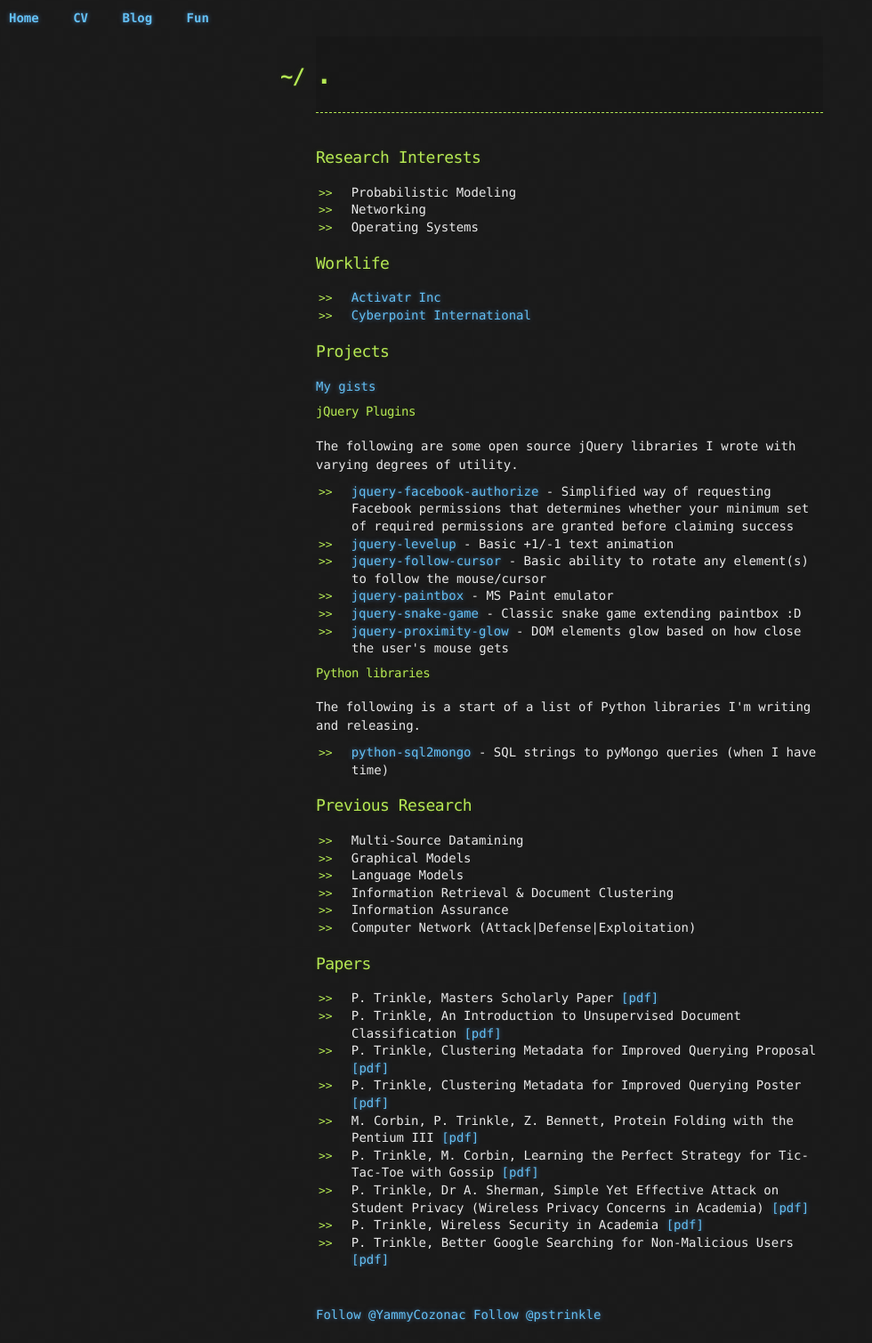
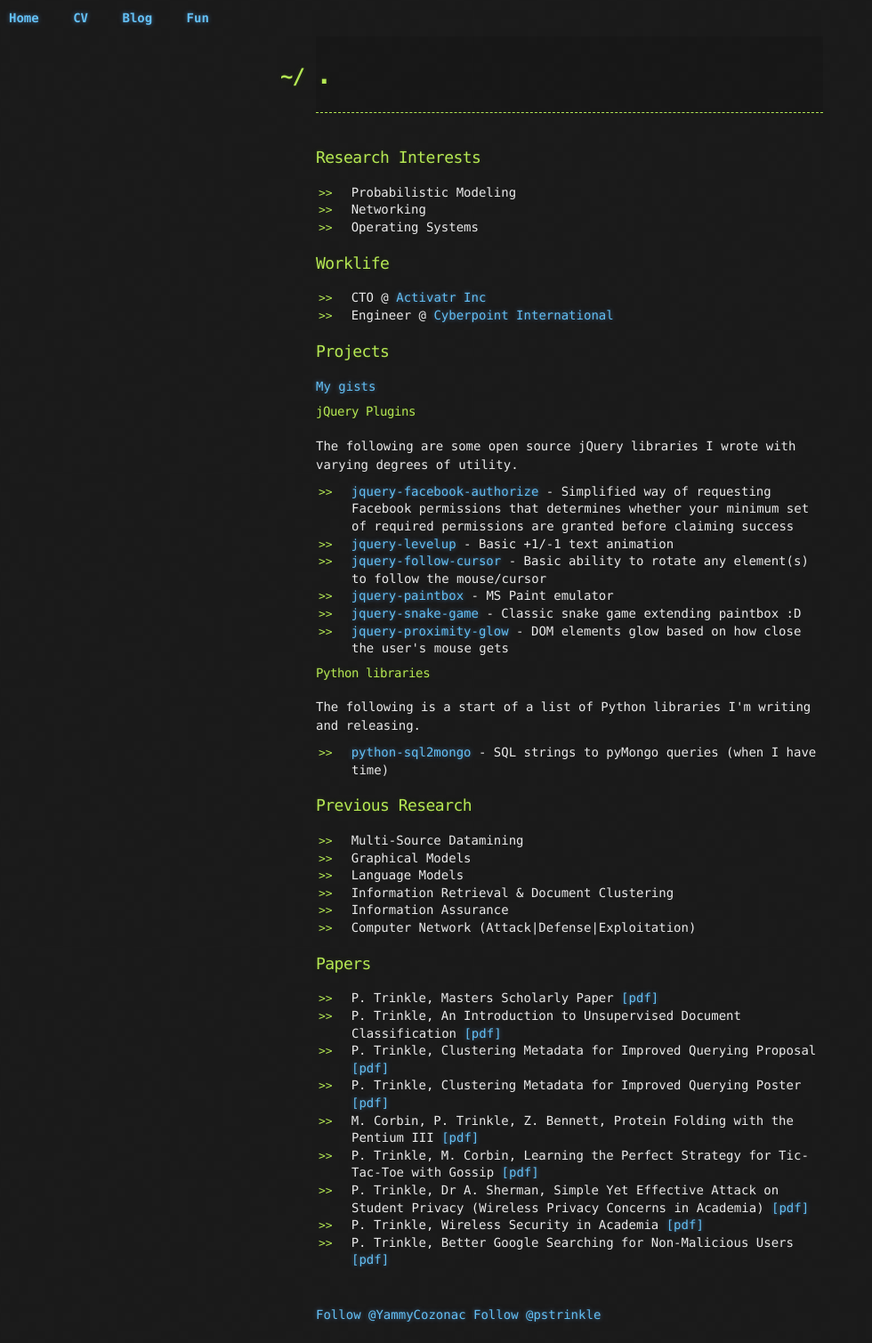
Before and after one commit to pstrinkle/pstrinkle.github.io, a Jekyll site: the page built from index.html, in a window 1280 px wide. Shown: the whole page at 89% size, without its empty margins (0-980 px from the left). Built offline with Jekyll 4.4.1, drawn with Linux system fonts in a browser that asks for light colours; nearby versions of some CDN libraries; comment, search, counter and statistics services are not loaded.

Commit message:
Update index.html

```diff
--- a/index.html
+++ b/index.html
@@ -18,8 +18,8 @@ title: .
 <section>
   <h3>Worklife</h3>
   <ul>
-    <li><a href="https://www.activatr.com/" target="_blank">Activatr Inc</a></li>
-    <li><a href="https://www.cyberpointllc.com/" target="_blank">Cyberpoint International</a></li>
+    <li>CTO @ <a href="https://www.activatr.com/" target="_blank">Activatr Inc</a></li>
+    <li>Engineer @ <a href="https://www.cyberpointllc.com/" target="_blank">Cyberpoint International</a></li>
   </ul>
 </section>
 
```
